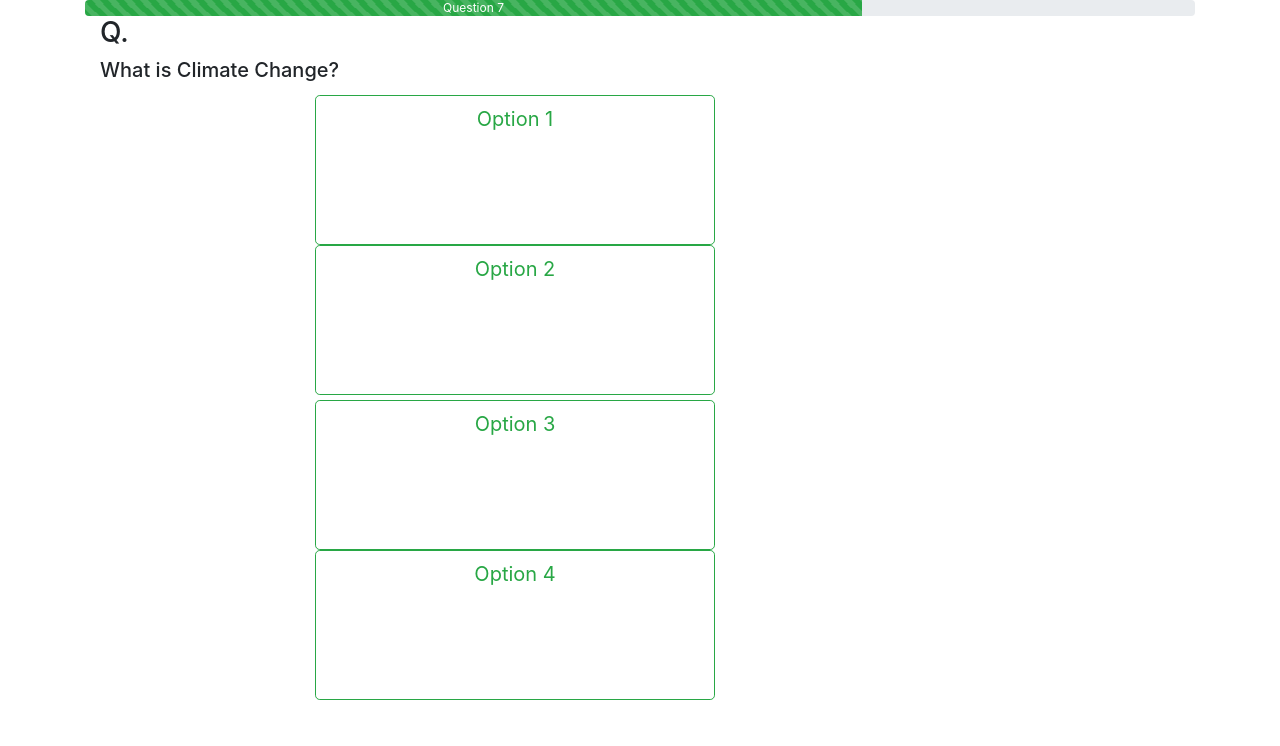
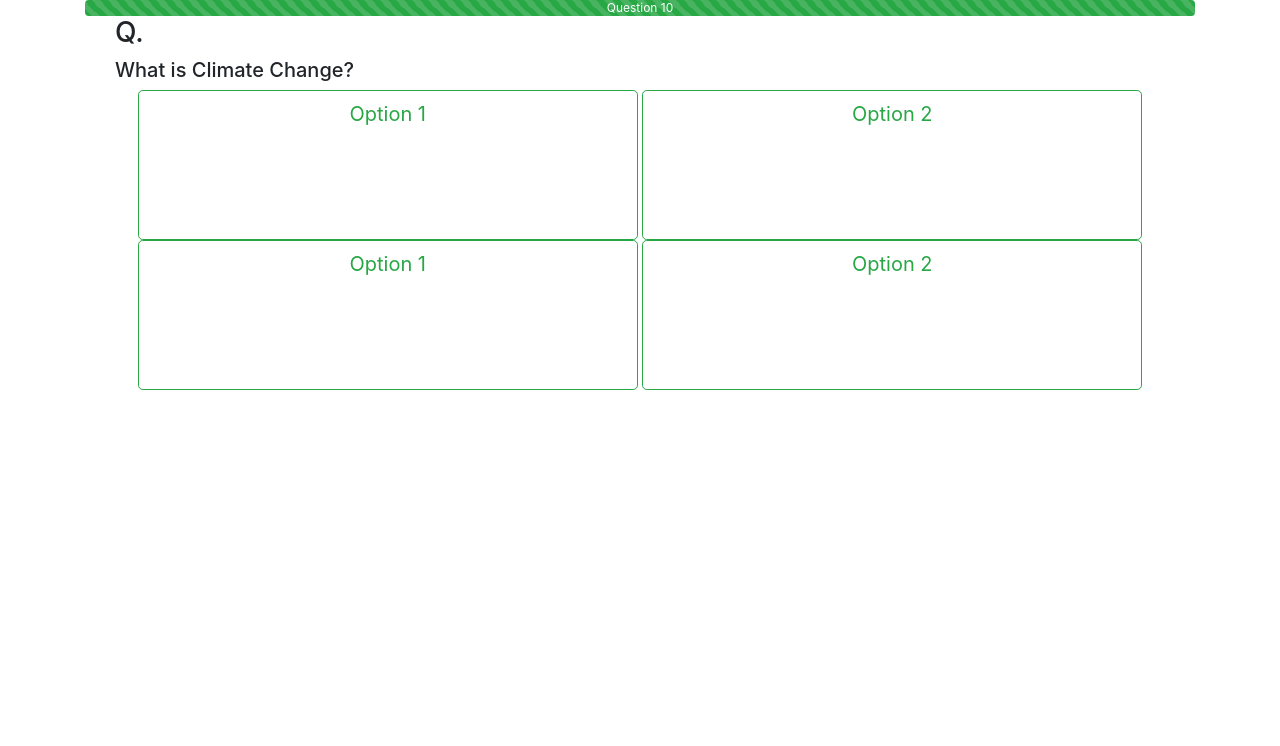
Before and after one commit to squiree98/CSC2033_Team_Project, a Flask app: page /take_quiz in a window 1280 px wide. Shown: the part 54-800 px from the top of the page. Run offline with Flask 2, Linux system fonts and the light colour scheme; some libraries are stand-ins or nearby versions.

Commit message:
Modify buttons for take quiz functionality

```diff
--- a/templates/take_quiz.html
+++ b/templates/take_quiz.html
@@ -28,30 +28,31 @@
 
             <!-- Progress bar -->
             <div class="progress">
-                <div class="progress-bar bg-success progress-bar-striped progress-bar-animated" role="progressbar" aria-valuenow="70" aria-valuemin="0" aria-valuemax="10" style="width:70%">Question 7
+                <div class="progress-bar bg-success progress-bar-striped progress-bar-animated" role="progressbar" aria-valuenow="10" aria-valuemin="0" aria-valuemax="10" style="width:100%">Question 10
                 </div>
             </div>
-
-
             <div class="container">
             <!-- Question -->
-                <div>
+                <div class="container">
                     <h3>Q.</h3>
                     <h5> What is Climate Change? </h5>
                 </div>
-                <!-- TODO Align the buttons-->
-                <div style="position: relative; top:5px; width: 800px">
-                    <div  class="d-grid gap-6 col-6 mx-auto">
-                        <a style="height: 150px; width: 400px" class="btn btn-outline-success btn-lg" href="#" role="button">Option 1 </a>
-                        <a style="height: 150px; width: 400px" class="btn btn-outline-success btn-lg" href="#" role="button">Option 2 </a>
+                <!-- TODO: Move buttons to the center and wrap text -->
+                <div class="container text-center">
+                    <div class="row">
+                        <div class="col text-center">
+                            <a style="height: 150px; width: 500px" class="btn btn-outline-success btn-lg" href="#" role="button">Option 1</a>
+                            <a style="height: 150px; width: 500px" class="btn btn-outline-success btn-lg" href="#" role="button">Option 2 </a>
+                        </div>
                     </div>
-                    <div style="position: relative; top:5px;" class="d-grid gap-6 col-6 mx-auto">
-                        <a style="height: 150px; width: 400px" class="btn btn-outline-success btn-lg" href="#" role="button">Option 3 </a>
-                        <a style="height: 150px; width: 400px" class="btn btn-outline-success btn-lg" href="#" role="button">Option 4 </a>
-                    </div>
+                     <div class="col text-center">
+                            <a style="height: 150px; width: 500px" class="btn btn-outline-success btn-lg" href="#" role="button">Option 1</a>
+                            <a style="height: 150px; width: 500px" class="btn btn-outline-success btn-lg" href="#" role="button">Option 2 </a>
+                     </div>
                 </div>
             </div>
         </div>
+
 
 
 
```
